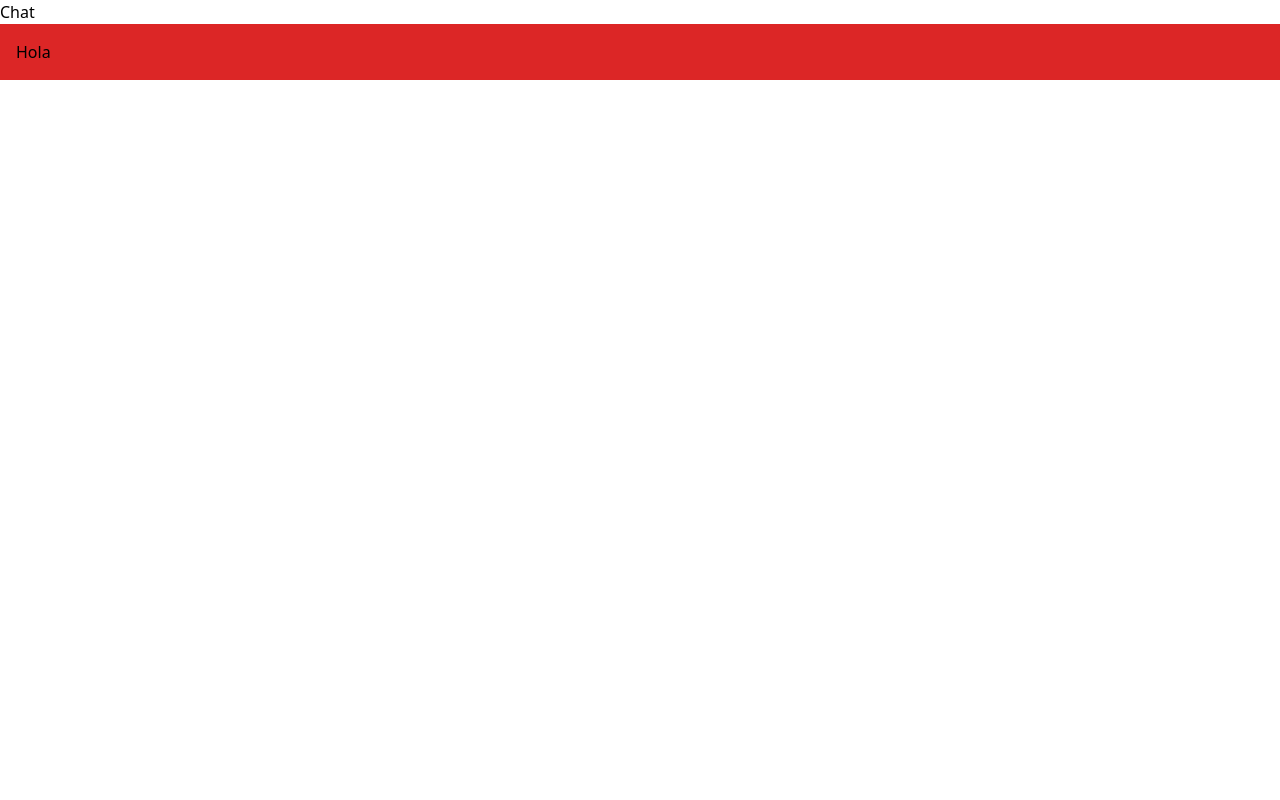
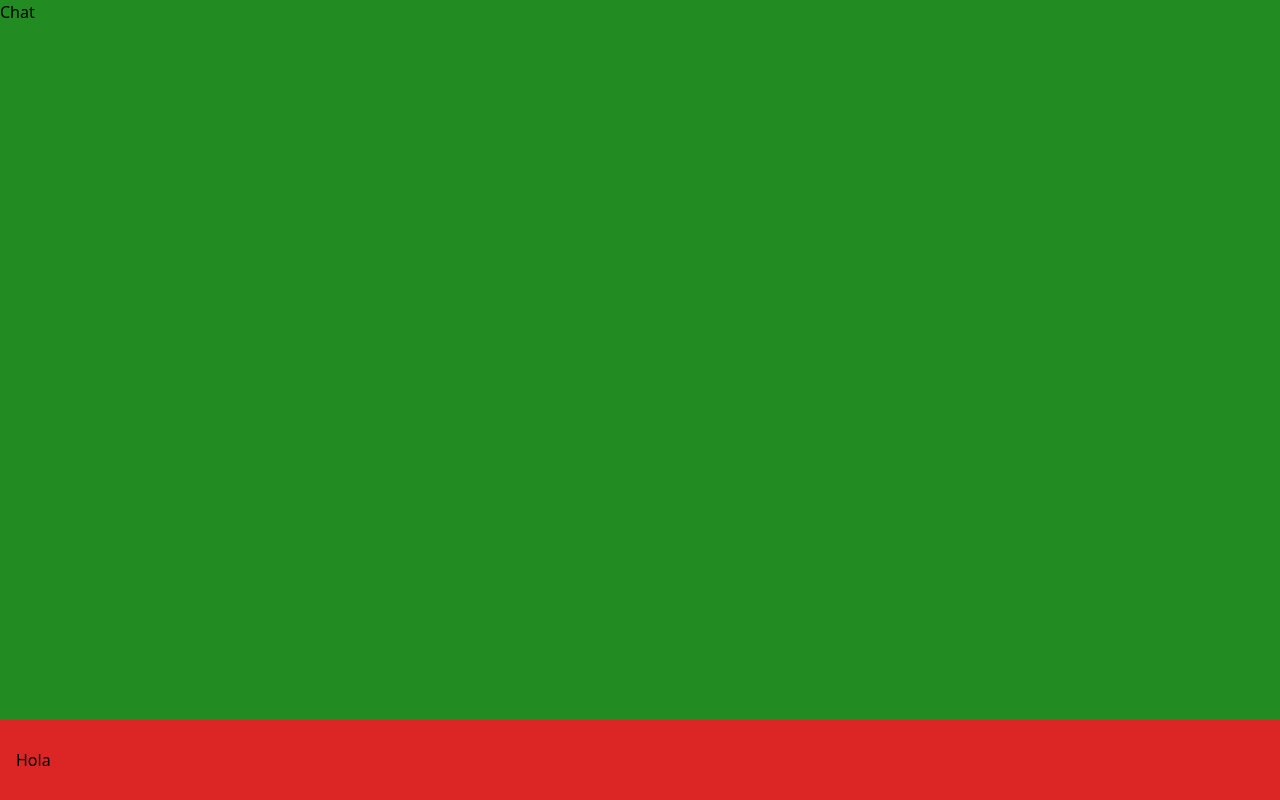
Before and after one commit to FingoOrg/Fingo_Web, a React (Vite) app: page /chat in a window 1280 px wide. Built offline with nearby package versions, Linux system fonts and the light colour scheme.

Commit message:
avance en navbar

```diff
--- a/src/App.tsx
+++ b/src/App.tsx
@@ -4,7 +4,9 @@ import Navbar from './components/Navbar'
 const App = () => {
   return (
     <main className='h-[100dvh] bg-primary'>
+      <div className='h-[90dvh]'>
       <Outlet />
+      </div>
       <Navbar />
     </main>
   )
--- a/src/components/Navbar.tsx
+++ b/src/components/Navbar.tsx
@@ -1,6 +1,6 @@
 const Navbar = () => {
   return (
-    <nav className='flex items-center justify-between p-4 bg-red-600'>
+    <nav className='flex items-center h-[10dvh] justify-between p-4 bg-red-600'>
       Hola
     </nav>
   )
--- a/tailwind.config.js
+++ b/tailwind.config.js
@@ -1,3 +1,4 @@
+/** @type {import('tailwindcss').Config} */
 export default {
   content: [
     "./index.html",
@@ -5,7 +6,13 @@ export default {
   ],
   theme: {
     extend: {
-
+      colors: {
+        primary: "#228B22",
+        secondary: "#F5F5DC",
+        accent: "#FF4500",
+        white: "#FFFFF0",
+        black: "#333333"
+      }
     },
   },
   plugins: ["prettier-plugin-tailwindcss"],
```
